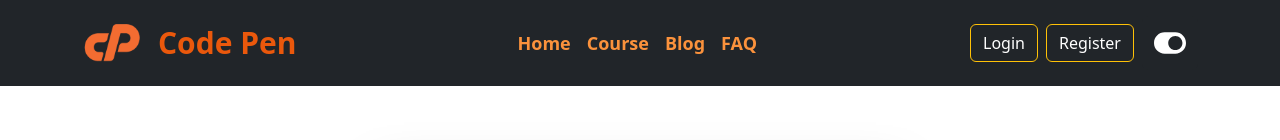
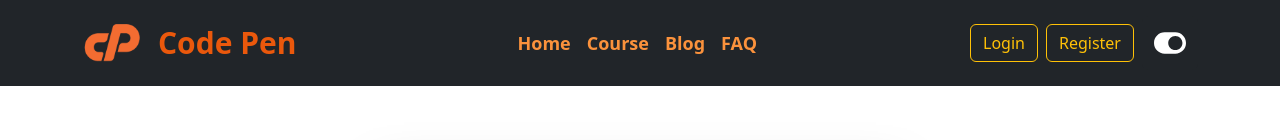
Before and after one commit to Arshad4320/learning-platform, a React (Create React App) app: page /login in a window 1280 px wide. Shown: the top 140 px of the page. Built offline with nearby package versions, Linux system fonts and the light colour scheme; no server answers.

Commit message:
changig button

```diff
--- a/src/Page/Card/Card.js
+++ b/src/Page/Card/Card.js
@@ -15,9 +15,9 @@ const Card = () => {
 
 
     return (
-        <div className='mt-5'>
+        <div className='mt-11'>
             {
-                card.map(cards => <p><button className='bg-orange-800 p-2 mb-0 rounded-md hover:bg-orange-600 w-64'><Link className='text-decoration-none text-black w-60' to={`/course/${cards.id}`}>{cards.name}</Link></button></p>)
+                card.map(cards => <div className='bg-dark'><Link className='text-decoration-none text-white ' to={`/course/${cards.id}`}> <button className=' p-2  rounded-md hover:bg-orange-600 w-100'>{cards.name}</button></Link></div>)
             }
 
         </div>
--- a/src/Page/Cours/Course.js
+++ b/src/Page/Cours/Course.js
@@ -10,12 +10,9 @@ const Course = () => {
     return (
         <Container>
             <Row>
-
                 <Col lg="3" className='d-none d-lg-block '>
                     <Card></Card>
-
                 </Col>
-
                 <Col lg="9" className='mt-5'>
                     <Row lg="2" md="2" sm="1" >
                         {
@@ -23,8 +20,6 @@ const Course = () => {
                         }
                     </Row>
                 </Col>
-
-
             </Row>
         </Container>
     );
--- a/src/Page/Header/Header.js
+++ b/src/Page/Header/Header.js
@@ -65,10 +65,11 @@ const Header = () => {
 
                             </> :
                             <Nav.Link href="#deets">
-                                <Button variant="outline-warning" className='me-2'>
-                                    <Link className='text-decoration-none text-white' to='/login'>Login</Link>
-                                </Button>
-                                <Button variant="outline-warning"><Link className='text-decoration-none text-white' to='/register'>Register</Link></Button>
+                                <Link className='text-decoration-none text-white' to='/login'>
+                                    <Button variant="outline-warning" className='me-2'>
+                                        Login
+                                    </Button></Link>
+                                <Link className='text-decoration-none text-white' to='/register'><Button variant="outline-warning">Register</Button></Link>
                             </Nav.Link>
 
                         }
--- a/src/Page/Premium/PremiumCard.js
+++ b/src/Page/Premium/PremiumCard.js
@@ -30,9 +30,9 @@ const PremiumCard = ({ data }) => {
                                 {description}
                             </Card.Text>
                             <div className='d-flex justify-between'>
-                                <Link to={`/course/${id}`}> <Button variant="primary" className='d-flex'><FaArrowLeft className='mt-1 me-1' /><span>Back to Check Card</span> </Button></Link>
+                                <Link to={`/course/${id}`} className='text-decoration-none'> <Button variant="dark" className='d-flex'><FaArrowLeft className='mt-1 me-1' /><span>Back to Check Card</span> </Button></Link>
 
-                                <Button variant="primary" className='d-flex'><FaDownload className='mt-1 me-1' /><span>Download Course</span> </Button>
+                                <Button variant="dark" className='d-flex'><FaDownload className='mt-1 me-1' /><span>Download Course</span> </Button>
 
 
                             </div>
--- a/src/Page/SingelPage/SingelPage.js
+++ b/src/Page/SingelPage/SingelPage.js
@@ -16,7 +16,8 @@ const SingelPage = ({ course }) => {
                     <h5 className='mt-2'>{name}</h5>
                     <p className='text-gray-600'>{title}</p>
                 </div>
-                <Link className='text-decoration-none font-semi-bold text-white' to={`/course/${id}`}><button className='bg-orange-600 p-2 rounded-md hover:bg-orange-700 d-flex'><span>Premium Course</span> <FaArrowRight className='mt-1 ms-1' /></button></Link>
+                <Link className='text-decoration-none font-semi-bold text-white' to={`/course/${id}`}><button className='hover:bg-orange-600 p-2 rounded-md
+            bg-dark d-flex'><span>Premium Course</span> <FaArrowRight className='mt-1 ms-1' /></button></Link>
 
             </div>
 
--- a/src/Page/SingleItem/SingleItem.js
+++ b/src/Page/SingleItem/SingleItem.js
@@ -28,13 +28,13 @@ const SingleItem = () => {
                                 <h5>Price :{price}</h5>
                             </div>
                             <div className='d-flex justify-between'>
-                                <Link to={`/course/chackout/${id}`}>
-                                    <Button className='d-flex mt-3 d-flex'>
+                                <Link to={`/course/chackout/${id}`} className='text-decoration-none'>
+                                    <Button variant="dark" className='d-flex mt-3 d-flex  border-0'>
                                         <span>Buy Now</span> <FaArrowRight className='mt-1 ms-2' />
                                     </Button>
                                 </Link>
-                                <Link to='/course'>
-                                    <Button className='d-flex mt-3 d-flex'>
+                                <Link to='/course' className='text-decoration-none '>
+                                    <Button variant="dark" className='d-flex mt-3 d-flex  border-0'>
                                         <span>See All Course</span>
                                     </Button>
                                 </Link>
```
